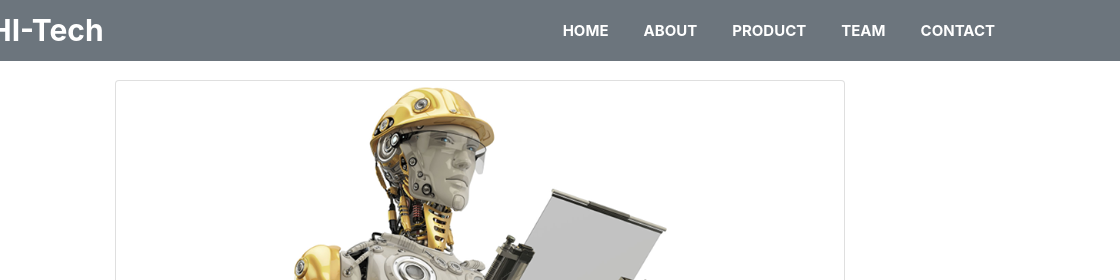
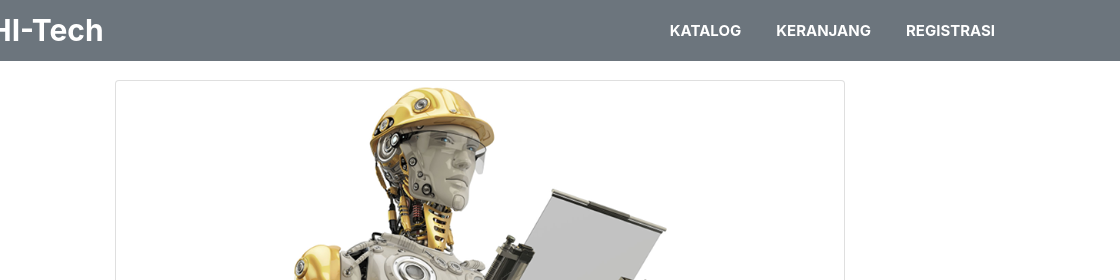
Before and after one commit to yoga-tirta/hi-tech, a plain HTML site: page register.html in a window 1280 px wide. Shown: the top 280 px of the page, 160-1280 px from the left. Drawn offline with nearby package versions, Linux system fonts and the light colour scheme.

Commit message:
update navbar register.html

```diff
--- a/register.html
+++ b/register.html
@@ -22,11 +22,9 @@
       <div class="collapse navbar-collapse" id="mainNav">
         <ul class="navbar-nav mr-auto"></ul>
         <ul class="nav nav-item nav-menu">
-          <li><a href="#home">HOME</a></li>
-          <li><a href="#about">ABOUT</a></li>
-          <li><a href="#product">PRODUCT</a></li>
-          <li><a href="#team">TEAM</a></li>
-          <li><a href="#contact">CONTACT</a></li>
+          <li><a href="katalog.html">KATALOG</a></li>
+          <li><a href="keranjang.html">KERANJANG</a></li>
+          <li><a href="register.html">REGISTRASI</a></li>
         </ul>
       </div>
     </nav>
```
